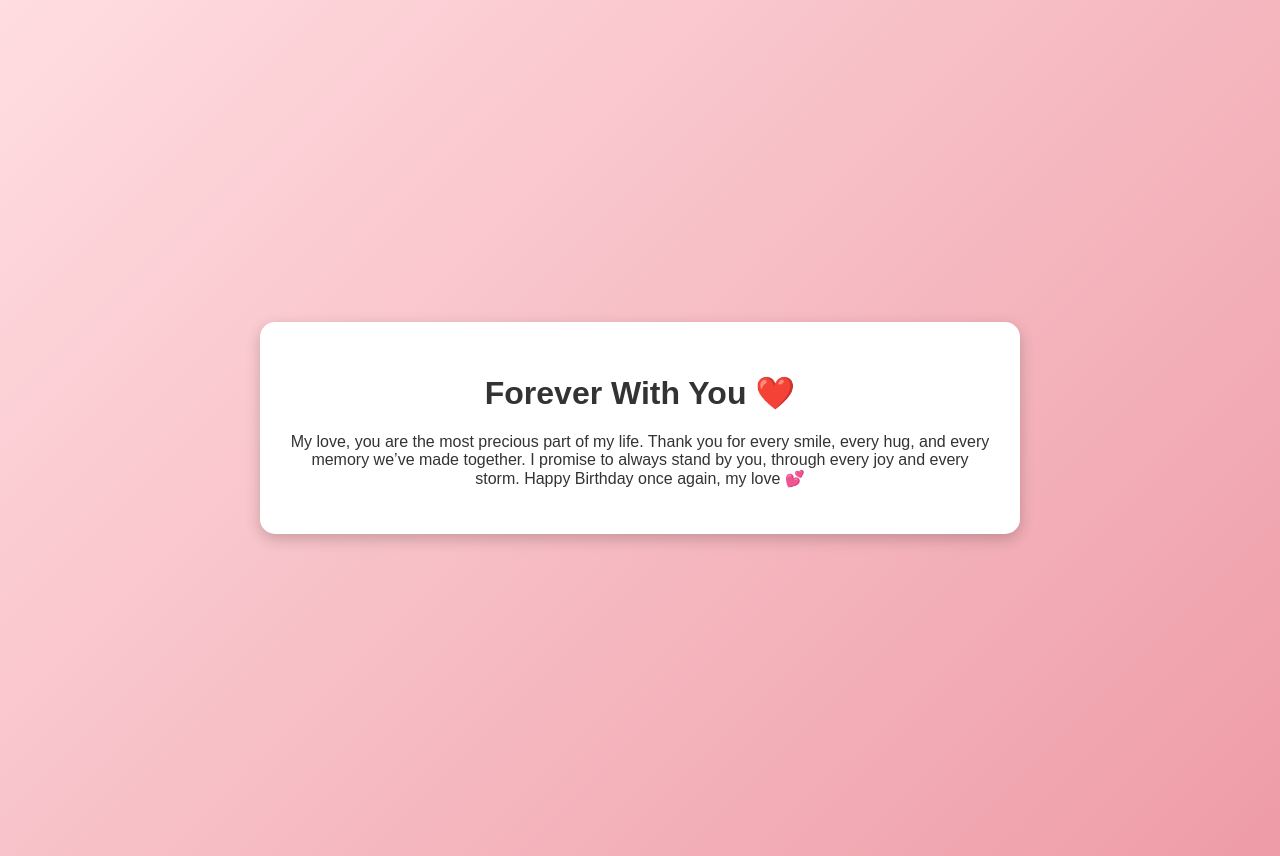
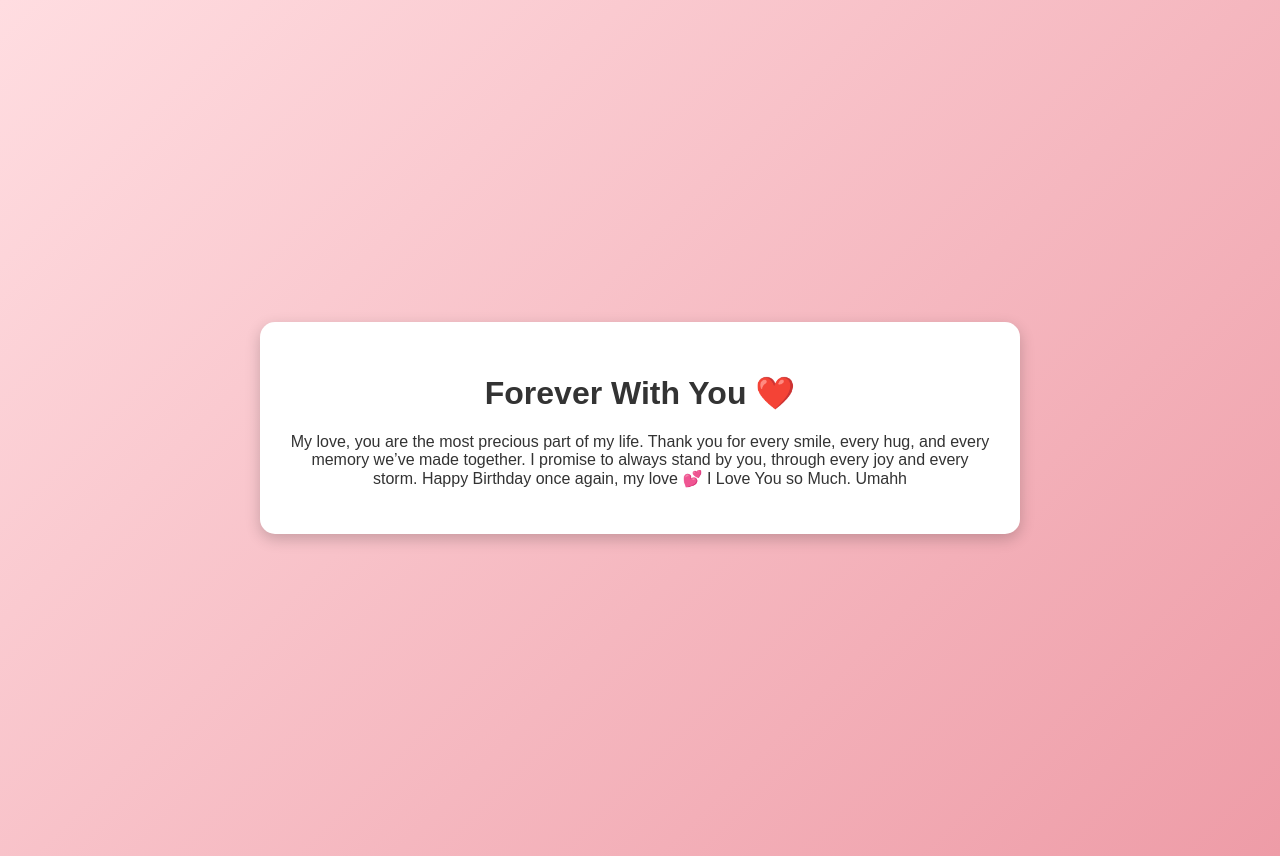
Before and after one commit to phojuaaryan/Birthday-Sijan, a plain HTML site: page p5.html in a window 1280 px wide. Drawn offline with Linux system fonts and the light colour scheme.

Commit message:
Update p5.html

```diff
--- a/p5.html
+++ b/p5.html
@@ -38,6 +38,7 @@
       Thank you for every smile, every hug, and every memory we’ve made together.
       I promise to always stand by you, through every joy and every storm.
       Happy Birthday once again, my love 💕
+      I Love You so Much. Umahh
     </p>
   </div>
 </body>
```
